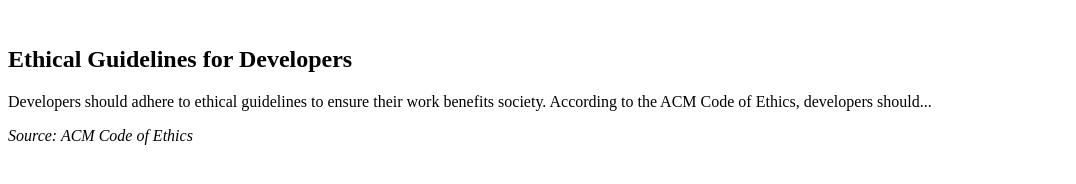
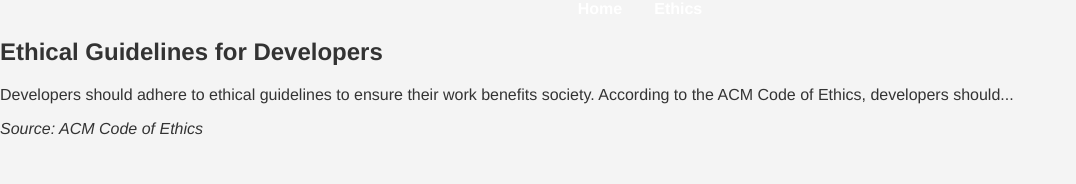
Before and after one commit to dasamnew/dasamnew.github.io, a plain HTML site: page Ethics.html in a window 1280 px wide. Shown: the whole page, without its empty margins (0-1076 px from the left). Drawn offline with Linux system fonts and the light colour scheme.

Commit message:
Update style.css

```diff
--- a/style.css
+++ b/style.css
@@ -1,11 +1,6 @@
-<nav>
 
-    <li><a href="index5.html">Home</a></li>
-    <li><a href="ethics.html">Ethics</a></li>
 
-</nav>
 
-<link rel="stylesheet" href="style.css">
 body {
     font-family: 'Helvetica Neue', Arial, sans-serif;
     margin: 0;
```
